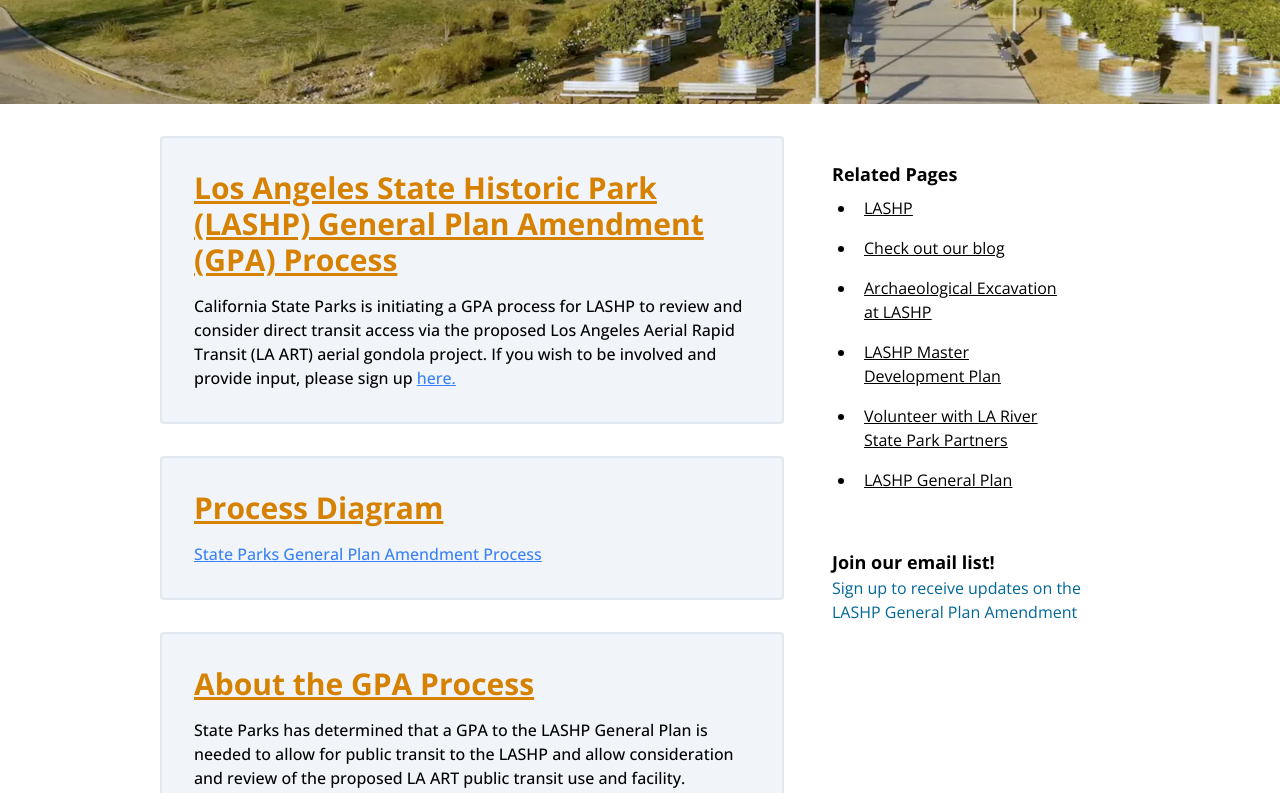
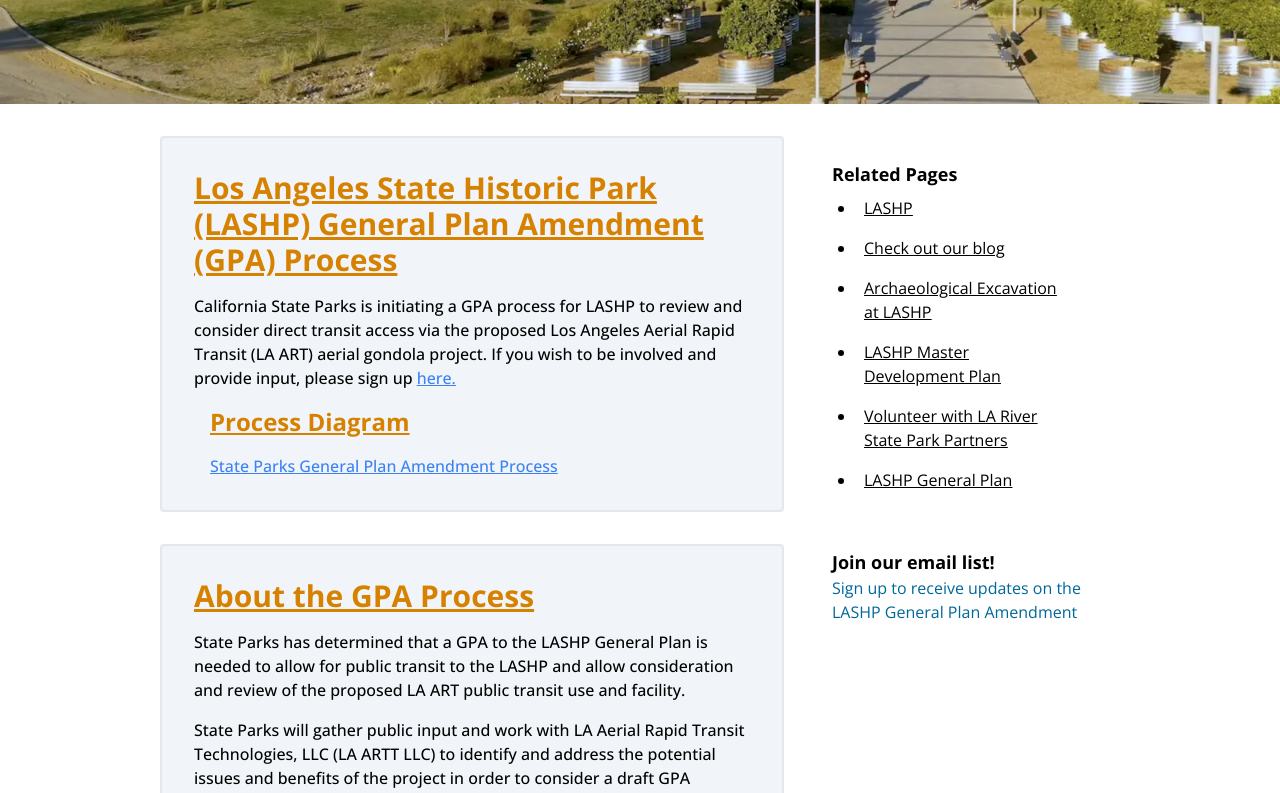
Before and after one commit to AECOMVizStudio/la_art, a React (Vite) app: page / in a window 1280 px wide. Shown: the part 428-1221 px from the top of the page. Built offline with nearby package versions, Linux system fonts and the light colour scheme.

Commit message:
moved process diagram within the overview section

```diff
--- a/src/components/children/Headings/Diagram.tsx
+++ b/src/components/children/Headings/Diagram.tsx
@@ -1,14 +1,10 @@
 const Diagram = () => {
 
     return (
+      <div className="ml-4 mt-4">
 
-        <section
-              tabIndex={0}
 
-              className="bg-slate-100 border-2 border-slate-200 rounded mb-8 p-8"
-          >
-
-          <h2 className="text-3xl font-bold underline text-burnt-orange">
+          <h2 className="text-2xl font-bold underline text-burnt-orange">
           Process Diagram
           </h2>
 
@@ -19,8 +15,7 @@
               rel="noopener noreferrer"
               className="text-blue-500 underline"
               >State Parks General Plan Amendment Process</a></p>
-
-          </section>
+              </div>
 
     )
   }
--- a/src/components/children/Headings/GeneralPlan.tsx
+++ b/src/components/children/Headings/GeneralPlan.tsx
@@ -1,3 +1,5 @@
+import Diagram from "./Diagram"
+
 const GeneralPlan = () => {
   return (
 
@@ -21,7 +23,9 @@
             here.
             </a>
 
-                </p>
+          </p>
+
+          <Diagram />
 
         </section>
 
--- a/src/components/children/Subtitle.tsx
+++ b/src/components/children/Subtitle.tsx
@@ -1,5 +1,5 @@
 import GeneralPlan from "./Headings/GeneralPlan"
-import Diagram from "./Headings/Diagram"
+// import Diagram from "./Headings/Diagram"
 import About from "./Headings/About"
 import Upcoming from "./Headings/Upcoming"
 import Background from "./Headings/Background"
@@ -10,7 +10,7 @@
     return (
         <div className="flex-col mx-2">
             <GeneralPlan />
-            <Diagram />
+            {/* <Diagram /> */}
             <About />
             <Upcoming />
             <Background />
```
